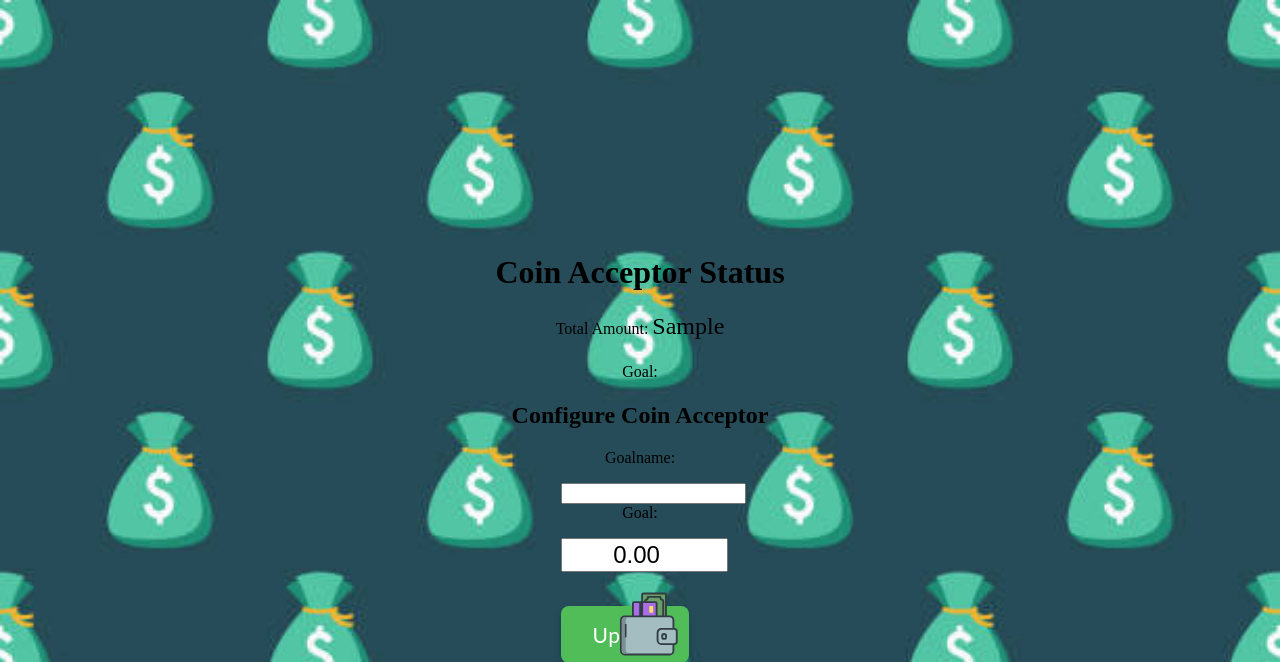
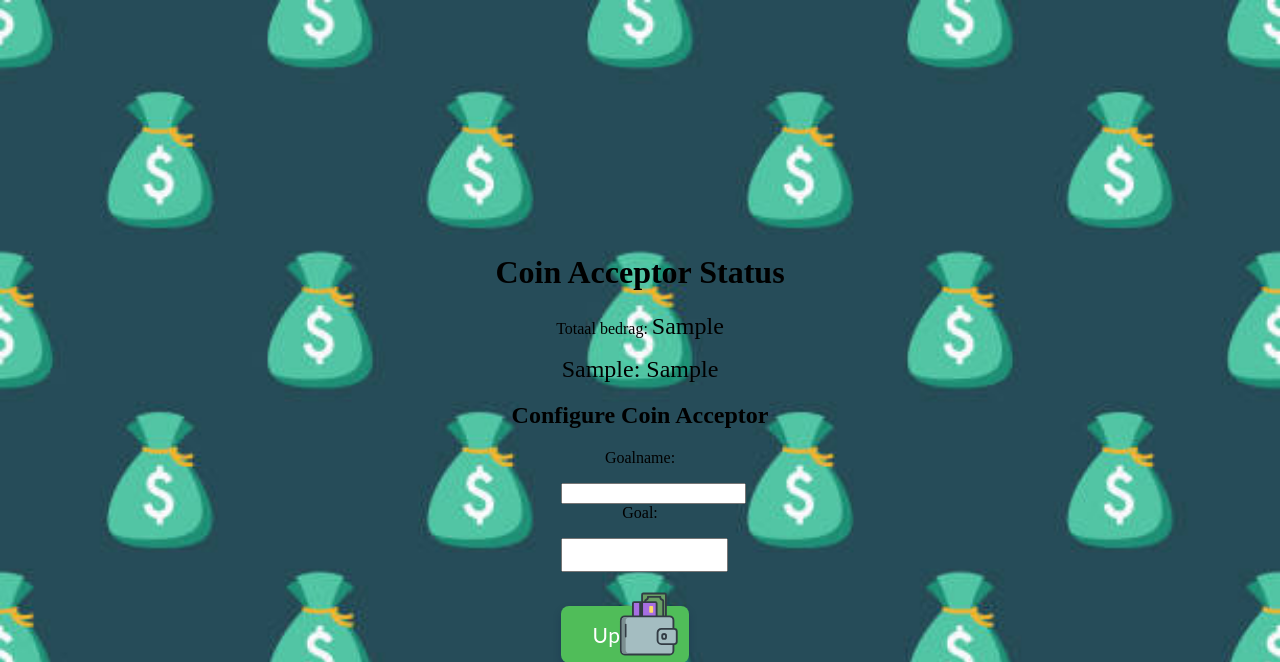
Before and after one commit to Awierdo-Hacks/coincollector, a PHP site: page /controle_paneel.php in a window 1280 px wide. Shown: the top 662 px of the page. Run offline with PHP 8.4, Linux system fonts and the light colour scheme; tables that the repository leaves empty or names only in its code hold one stand-in row (values such as "Sample post"); data that the repository does not hold is empty.

Commit message:
db intergratie

```diff
--- a/GIPCOIN/controle_paneel.php
+++ b/GIPCOIN/controle_paneel.php
@@ -8,7 +8,7 @@
     <div class="container pt-5">
       <h1 class="text-center">Coin Acceptor Status</h1>
       <div id="status-display" class="text-center">
-        <p>Total Amount: <span id="total-amount"><?php
+        <p>Totaal bedrag: <span id="total-amount"><?php
           //connect to your database
           $conn = mysqli_connect("localhost", "root", "", "coincollector");
           //retrieve the latest total amount from the coinlog table
@@ -20,15 +20,16 @@
           //close the connection
           mysqli_close($conn);
           ?></span></p>
-        <p>Goal: <span id="goal"><?php
+        <p><span id="goal"><?php
           //connect to your database
           $conn = mysqli_connect("localhost", "root", "", "coincollector");
           //retrieve the latest goal from the coinlog table
-          $query = "SELECT goal,FROM spaardata ORDER BY id DESC LIMIT 1";
+          $query = "SELECT doelbedrag, doelnaam FROM spaardata ORDER BY id DESC LIMIT 1";
           $result = mysqli_query($conn, $query);
           $row = mysqli_fetch_assoc($result);
-          $goal = $row["goal"];
-          echo $goal;
+          $goalname = $row["doelnaam"];
+          $goal = $row["doelbedrag"];
+          echo $goalname .": ". $goal ;
           //close the connection
           mysqli_close($conn);
           ?></span></p>
@@ -87,7 +88,7 @@
         //connect to your database
         $conn = mysqli_connect("localhost", "root", "", "coincollector");
         //update the data in your database
-        $query = "UPDATE coinlog SET goal = $goal";
+        $query = "UPDATE spaardata SET doelbedrag = $goal, doelnaam= $goalname";
         $result = mysqli_query($conn, $query);
         //close the connection
         mysqli_close($conn);
```
